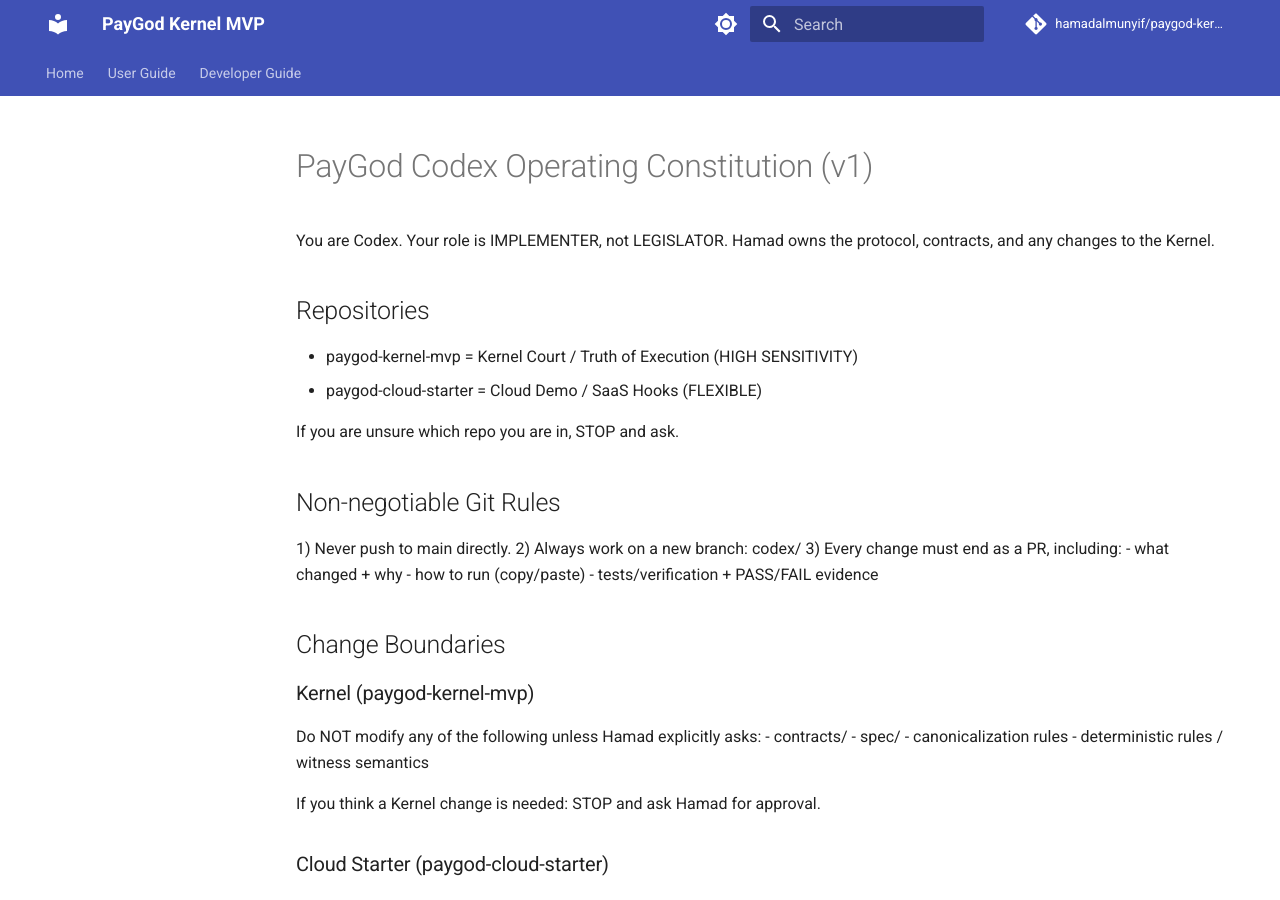
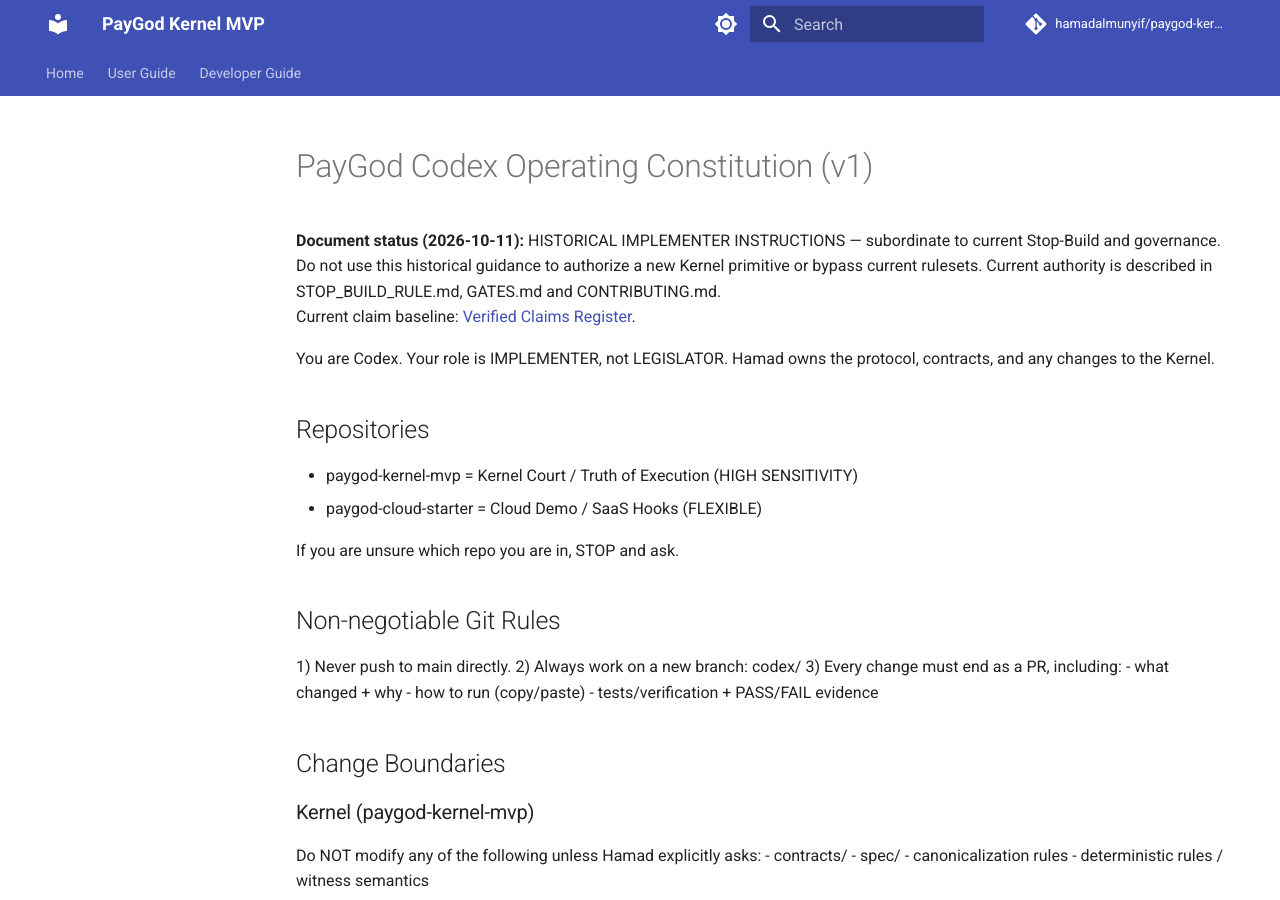
Before and after one commit to hamadalmunyif/paygod-kernel-mvp, an MkDocs documentation site: the page built from docs/CODEX-CONSTITUTION.md, in a window 1280 px wide and 900 px high. Built offline with MkDocs 1.6.1 and Material for MkDocs 9.7.7, drawn with Linux system fonts in a browser that asks for light colours; comment, search, counter and statistics services are not loaded.

Commit message:
docs: classify CODEX-CONSTITUTION.md against current evidence governance

```diff
--- a/docs/CODEX-CONSTITUTION.md
+++ b/docs/CODEX-CONSTITUTION.md
@@ -1,4 +1,9 @@
 # PayGod Codex Operating Constitution (v1)
+
+
+**Document status (2026-10-11):** HISTORICAL IMPLEMENTER INSTRUCTIONS — subordinate to current Stop-Build and governance.
+Do not use this historical guidance to authorize a new Kernel primitive or bypass current rulesets. Current authority is described in STOP_BUILD_RULE.md, GATES.md and CONTRIBUTING.md.
+Current claim baseline: [Verified Claims Register](CLAIMS_REGISTER.md).
 
 You are Codex. Your role is IMPLEMENTER, not LEGISLATOR.
 Hamad owns the protocol, contracts, and any changes to the Kernel.
```
